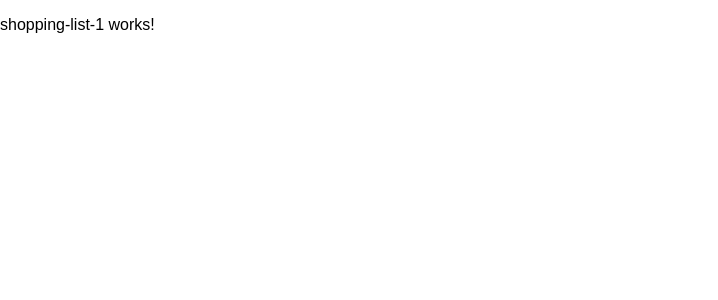
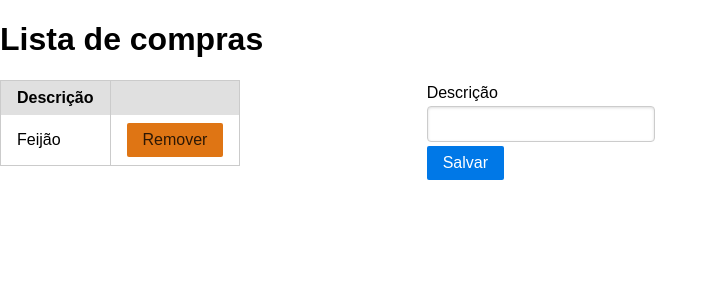
Before and after one commit to gdgfsa/shopping-list, an Angular app: page / in a window 1280 px wide. Shown: the top 300 px of the page, without its empty margins (0-718 px from the left). Built offline with nearby package versions, Linux system fonts and the light colour scheme.

Commit message:
debug de erros e layout

```diff
--- a/angular-cli.json
+++ b/angular-cli.json
@@ -1,7 +1,7 @@
 {
   "project": {
     "version": "1.0.0-beta.26",
-    "name": "step01"
+    "name": "shopping list"
   },
   "apps": [
     {
--- a/src/app/app.component.html
+++ b/src/app/app.component.html
@@ -1,3 +1,3 @@
 <p>
-  <app-shopping-list-1>Loading...</app-shopping-list-1>
+  <shopping-list-2>Loading...</shopping-list-2>
 </p>
--- a/src/app/app.module.ts
+++ b/src/app/app.module.ts
@@ -4,7 +4,6 @@ import { FormsModule } from '@angular/forms';
 import { HttpModule } from '@angular/http';
 
 import { AppComponent } from './app.component';
-
 import { ShoppingList1Component } from './shopping-list-1/shopping-list-1.component';
 import { ShoppingList2Component } from './shopping-list-2/shopping-list-2.component';
 import { ShoppingList3Component } from './shopping-list-3/shopping-list-3.component';
--- a/src/app/shopping-list-1/shopping-list-1.component.ts
+++ b/src/app/shopping-list-1/shopping-list-1.component.ts
@@ -1,7 +1,7 @@
 import { Component, OnInit } from '@angular/core';
 
 @Component({
-  selector: 'app-shopping-list-1',
+  selector: 'shopping-list-1',
   templateUrl: './shopping-list-1.component.html',
   styleUrls: ['./shopping-list-1.component.css']
 })
--- a/src/app/shopping-list-2/shopping-list-2.component.html
+++ b/src/app/shopping-list-2/shopping-list-2.component.html
@@ -1,6 +1,6 @@
 <h1>Lista de compras</h1>
 <div class="pure-g">
-  <div class="pure-u-1">
+  <div class="pure-u-1 pure-u-md-1-3">
   <table class="pure-table">
     <thead>
       <tr>
@@ -16,9 +16,11 @@
     </tbody>
   </table>
   </div>
-  <div class="pure-u-1-3">
+  <div class="pure-u-1 pure-u-md-1-3">
+    <form class="pure-form pure-form-stacked">
         <label for="item">Descrição</label>
         <input id="item" required="true" type="text">
+        <button type="button" class="pure-button pure-button-primary">Salvar</button>
+    </form>
   </div>
-  <div class="pure-u-1-3"><button type="button" class="pure-button pure-button-primary">Salvar</button></div>
 </div>
--- a/src/app/shopping-list-2/shopping-list-2.component.ts
+++ b/src/app/shopping-list-2/shopping-list-2.component.ts
@@ -1,7 +1,7 @@
 import { Component, OnInit } from '@angular/core';
 
 @Component({
-  selector: 'app-shopping-list-2',
+  selector: 'shopping-list-2',
   templateUrl: './shopping-list-2.component.html',
   styleUrls: ['./shopping-list-2.component.css']
 })
--- a/src/app/shopping-list-3/shopping-list-3.component.ts
+++ b/src/app/shopping-list-3/shopping-list-3.component.ts
@@ -1,7 +1,7 @@
 import { Component, OnInit } from '@angular/core';
 
 @Component({
-  selector: 'app-shopping-list-3',
+  selector: 'shopping-list-3',
   templateUrl: './shopping-list-3.component.html',
   styleUrls: ['./shopping-list-3.component.css']
 })
--- a/src/index.html
+++ b/src/index.html
@@ -2,7 +2,7 @@
 <html>
 <head>
   <meta charset="utf-8">
-  <title>Step01</title>
+  <title>Shopping list</title>
   <base href="/">
 
   <meta name="viewport" content="width=device-width, initial-scale=1">
```
